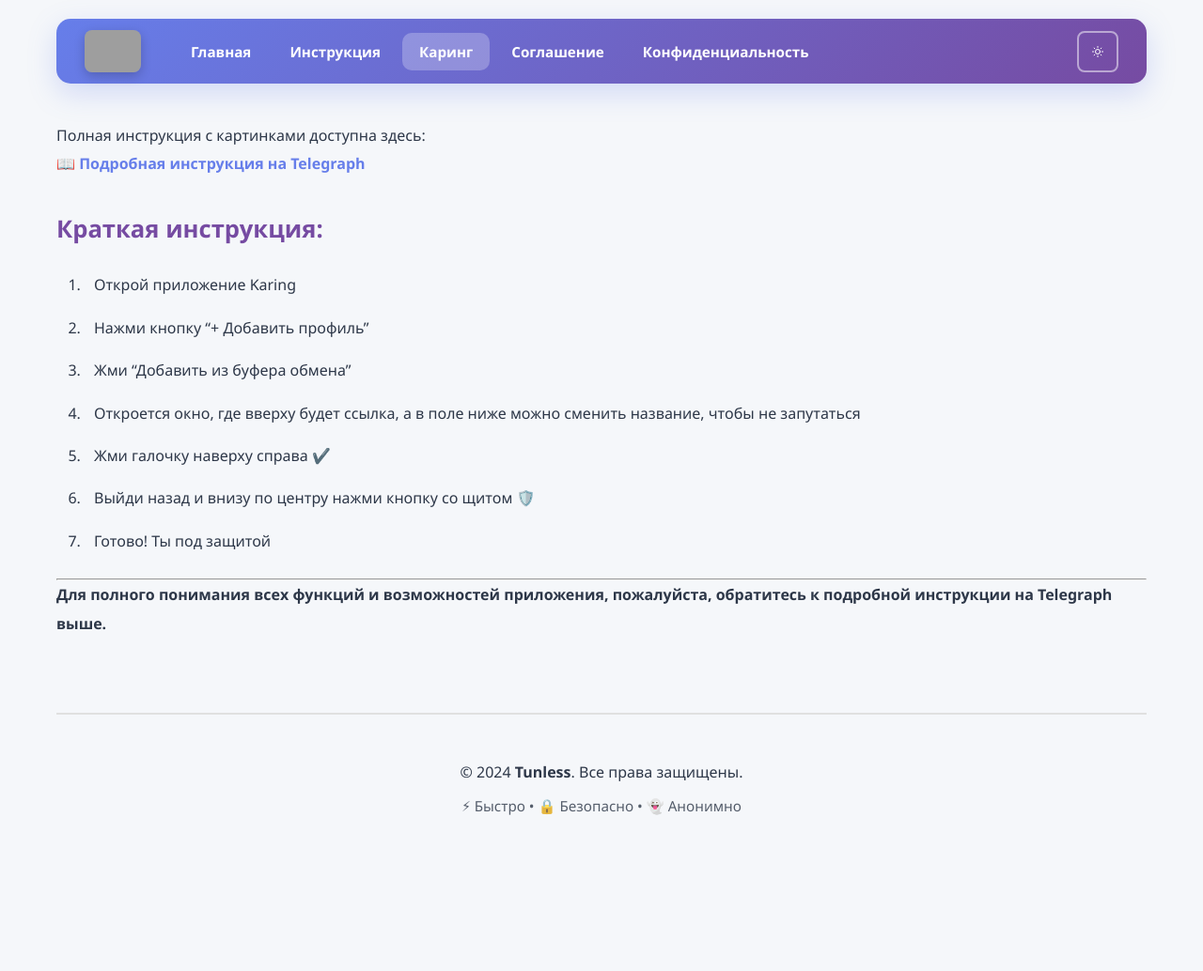
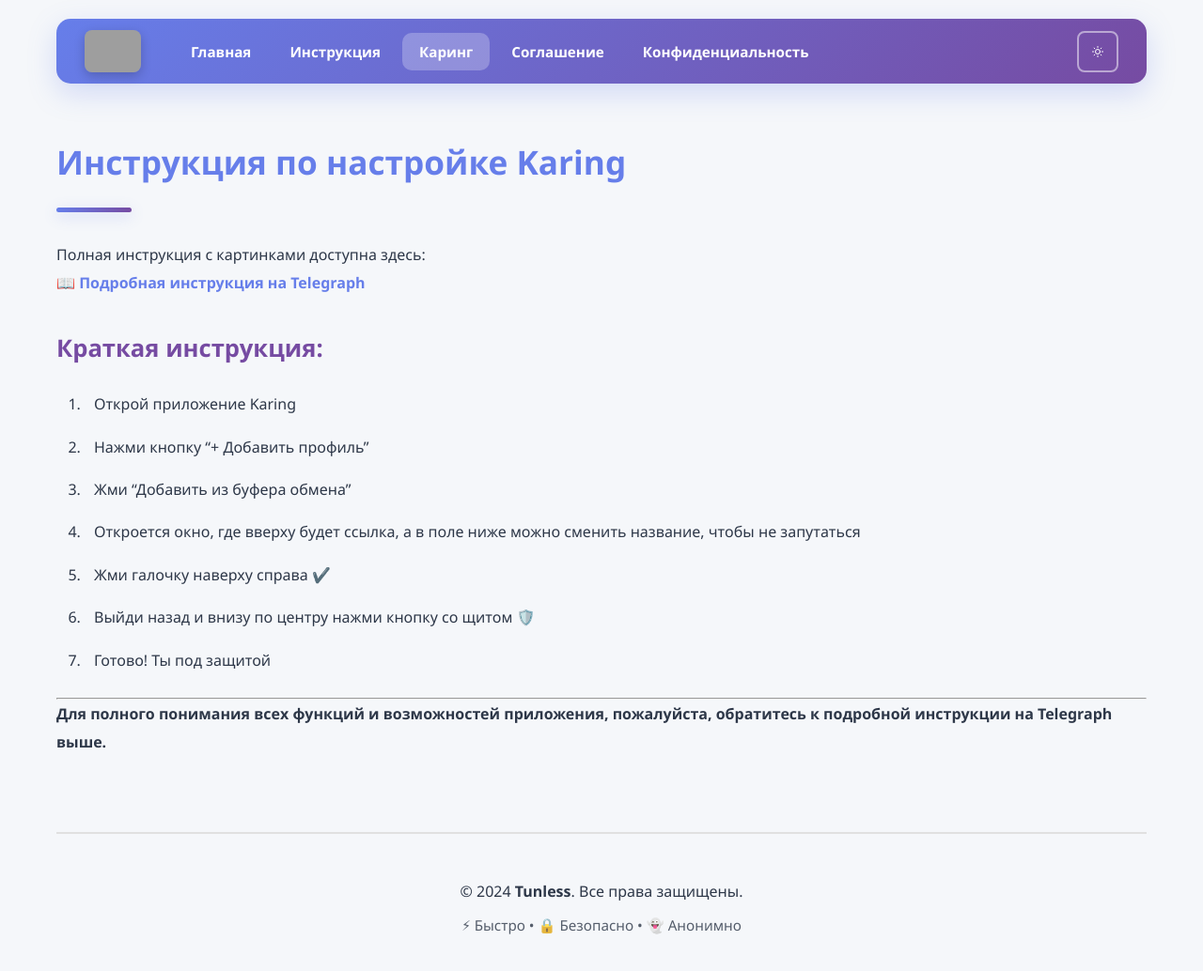
Before and after one commit to Michael-K-cloud/Tunless_Modern, a Jekyll site: the page built from karing.md, in a window 1280 px wide and 1065 px high. Shown: the top 1034 px of the window at 94% size. Built offline with Jekyll 4.4.1, drawn with Linux system fonts in a browser that asks for light colours; grey boxes are pictures that could not be loaded.

Commit message:
Update karing.md

```diff
--- a/karing.md
+++ b/karing.md
@@ -2,6 +2,7 @@
 layout: default
 title: Инструкция по настройке Karing
 ---
+## Инструкция по настройке Karing
 
 Полная инструкция с картинками доступна здесь:
 
```
